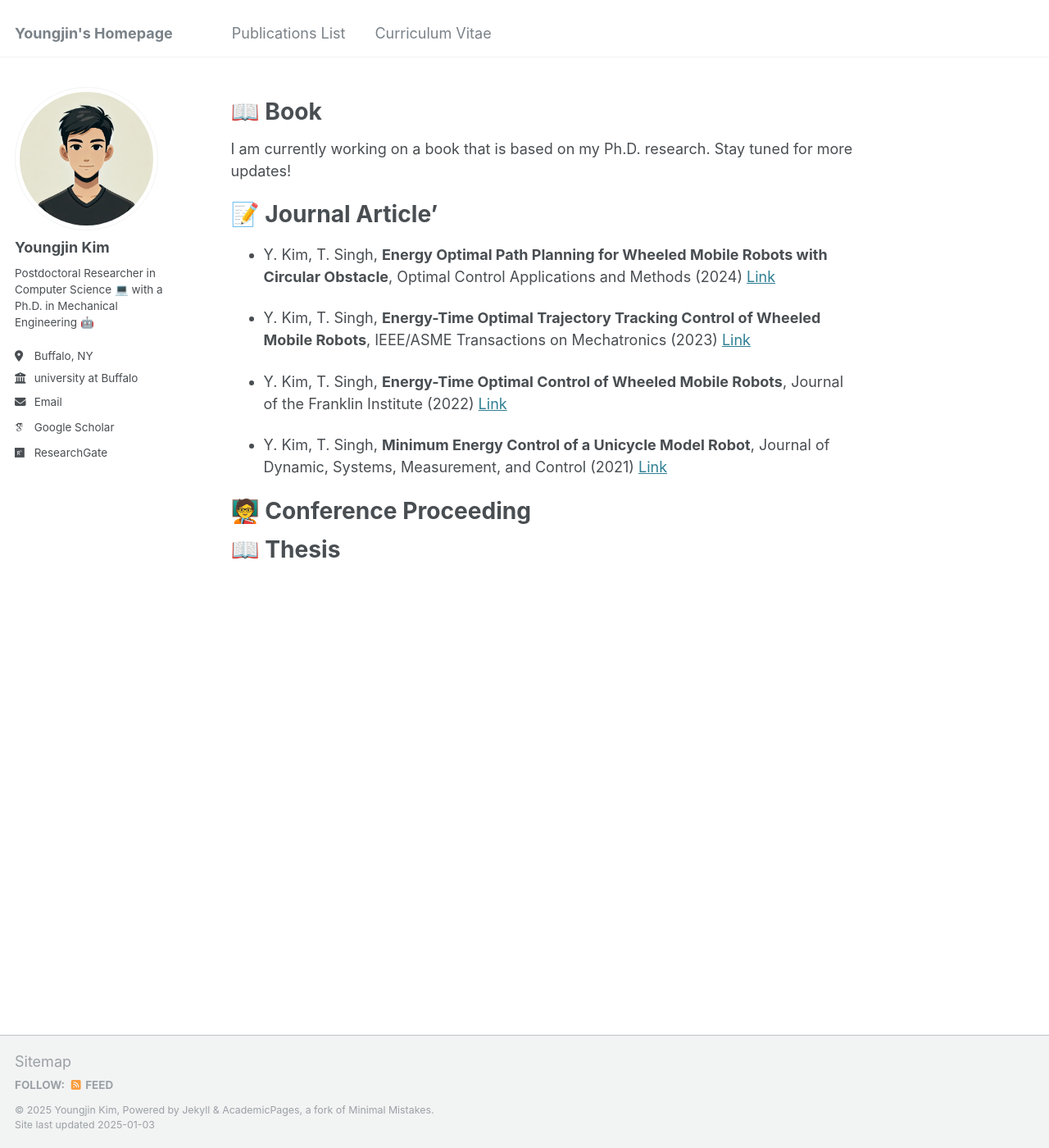
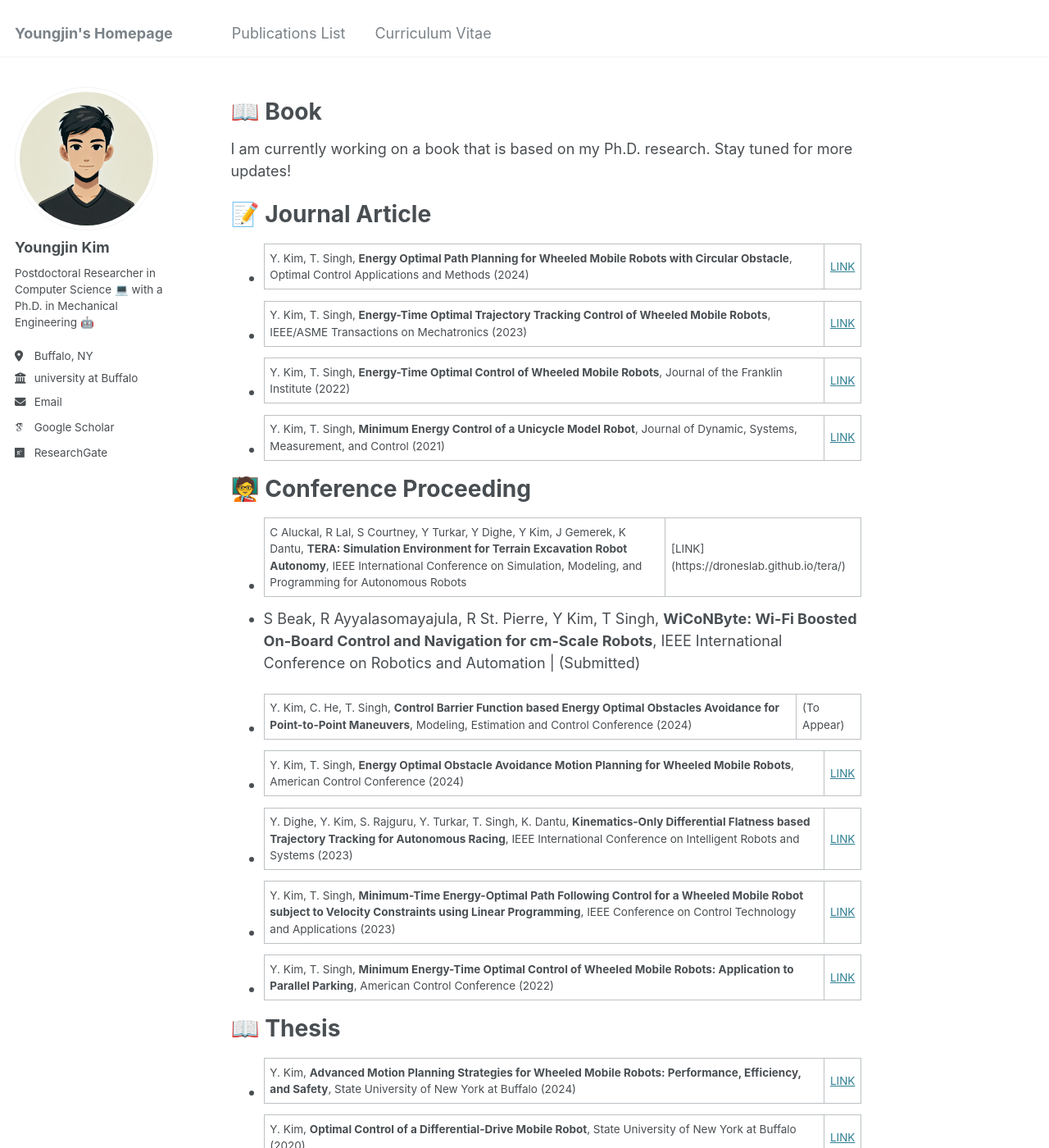
Before and after one commit to AutoBot4Kid/AutoBot4Kid.github.io, a Jekyll site: the page built from _pages/pub.md, in a window 1280 px wide and 1400 px high. Shown: the whole window at 82% size. Built offline with Jekyll 4.4.1, drawn with Linux system fonts in a browser that asks for light colours; some web fonts are replaced.

Commit message:
pub list all

```diff
--- a/_pages/pub.md
+++ b/_pages/pub.md
@@ -8,18 +8,35 @@ author_profile: true
 ======
 I am currently working on a book that is based on my Ph.D. research. Stay tuned for more updates!
 
-📝 Journal Article'
+📝 Journal Article
 ======
--  Y.  Kim,  T. Singh, **Energy Optimal Path Planning for Wheeled Mobile Robots with Circular Obstacle**, Optimal Control Applications and Methods (2024) [Link](https://onlinelibrary.wiley.com/doi/10.1002/oca.3208)
+-  Y.  Kim,  T. Singh, **Energy Optimal Path Planning for Wheeled Mobile Robots with Circular Obstacle**, Optimal Control Applications and Methods (2024) | [LINK](https://onlinelibrary.wiley.com/doi/10.1002/oca.3208)
 
-- Y.  Kim, T.  Singh, **Energy-Time Optimal Trajectory Tracking Control of Wheeled Mobile Robots**, IEEE/ASME Transactions on Mechatronics (2023) [Link](https://ieeexplore.ieee.org/document/10224354)
+- Y.  Kim, T.  Singh, **Energy-Time Optimal Trajectory Tracking Control of Wheeled Mobile Robots**, IEEE/ASME Transactions on Mechatronics (2023) | [LINK](https://ieeexplore.ieee.org/document/10224354)
 
-- Y.  Kim,  T. Singh, **Energy-Time Optimal Control of Wheeled Mobile Robots**, 	Journal of the Franklin Institute (2022) [Link](https://www.sciencedirect.com/science/article/abs/pii/S0016003222003209)
+- Y.  Kim,  T. Singh, **Energy-Time Optimal Control of Wheeled Mobile Robots**, 	Journal of the Franklin Institute (2022) | [LINK](https://www.sciencedirect.com/science/article/abs/pii/S0016003222003209)
 
-- Y.  Kim,  T.  Singh, **Minimum  Energy  Control  of  a  Unicycle  Model  Robot**,  Journal  of  Dynamic, Systems, Measurement, and Control (2021) [Link](https://asmedigitalcollection.asme.org/dynamicsystems/article/143/10/101003/1107996/Minimum-Energy-Control-of-a-Unicycle-Model-Robot)
+- Y.  Kim,  T.  Singh, **Minimum  Energy  Control  of  a  Unicycle  Model  Robot**,  Journal  of  Dynamic, Systems, Measurement, and Control (2021) | [LINK](https://asmedigitalcollection.asme.org/dynamicsystems/article/143/10/101003/1107996/Minimum-Energy-Control-of-a-Unicycle-Model-Robot)
 
 🧑‍🏫 Conference Proceeding
 ======
+- C Aluckal, R Lal, S Courtney, Y Turkar, Y Dighe, Y Kim, J Gemerek, K Dantu, **TERA: Simulation Environment for Terrain Excavation Robot Autonomy**, IEEE International Conference on Simulation, Modeling, and Programming for Autonomous Robots | [LINK] (https://droneslab.github.io/tera/)
+
+- S Beak, R Ayyalasomayajula, R St. Pierre, Y Kim, T Singh, **WiCoNByte: Wi-Fi Boosted On-Board Control and Navigation for cm-Scale Robots**, IEEE International Conference on
+Robotics and Automation | (Submitted)
+
+- Y.  Kim, C. He, T. Singh, **Control Barrier Function based Energy Optimal Obstacles Avoidance for Point-to-Point Maneuvers**, Modeling, Estimation and Control Conference (2024) | (To Appear)
+
+- Y.  Kim,  T. Singh, **Energy Optimal Obstacle Avoidance Motion Planning for Wheeled Mobile Robots**, American Control Conference (2024) | [LINK](https://ieeexplore.ieee.org/document/10644836/authors#authors)
+
+- Y. Dighe, Y.  Kim, S. Rajguru, Y. Turkar,  T.  Singh, K. Dantu, **Kinematics-Only Differential Flatness based Trajectory Tracking for Autonomous Racing**, IEEE International Conference on Intelligent Robots and Systems (2023) | [LINK](https://ieeexplore.ieee.org/document/10341603)
+
+- Y.  Kim, T.  Singh, **Minimum-Time Energy-Optimal Path Following Control for a Wheeled Mobile Robot subject to Velocity Constraints using Linear Programming**, IEEE Conference on Control Technology and Applications (2023) | [LINK](https://ieeexplore.ieee.org/abstract/document/10252790)
+
+- Y.  Kim,  T. Singh, **Minimum Energy-Time Optimal Control of Wheeled Mobile Robots: Application to Parallel Parking**, American Control Conference (2022) | [LINK](https://ieeexplore.ieee.org/document/9867722)
 
 📖 Thesis
 ======
+- Y. Kim, **Advanced Motion Planning Strategies for Wheeled Mobile Robots: Performance, Efficiency, and Safety**, State University of New York at Buffalo (2024)| [LINK](https://www.proquest.com/docview/3104598146?pq-origsite=gscholar&fromopenview=true&sourcetype=Dissertations%20&%20Theses)
+
+- Y. Kim, **Optimal Control of a Differential-Drive Mobile Robot**, State University of New York at Buffalo (2020)| [LINK](https://www.proquest.com/docview/2421533113?pq-origsite=gscholar&fromopenview=true&sourcetype=Dissertations%20&%20Theses)
```
Also changed, not shown: 1 other file.
